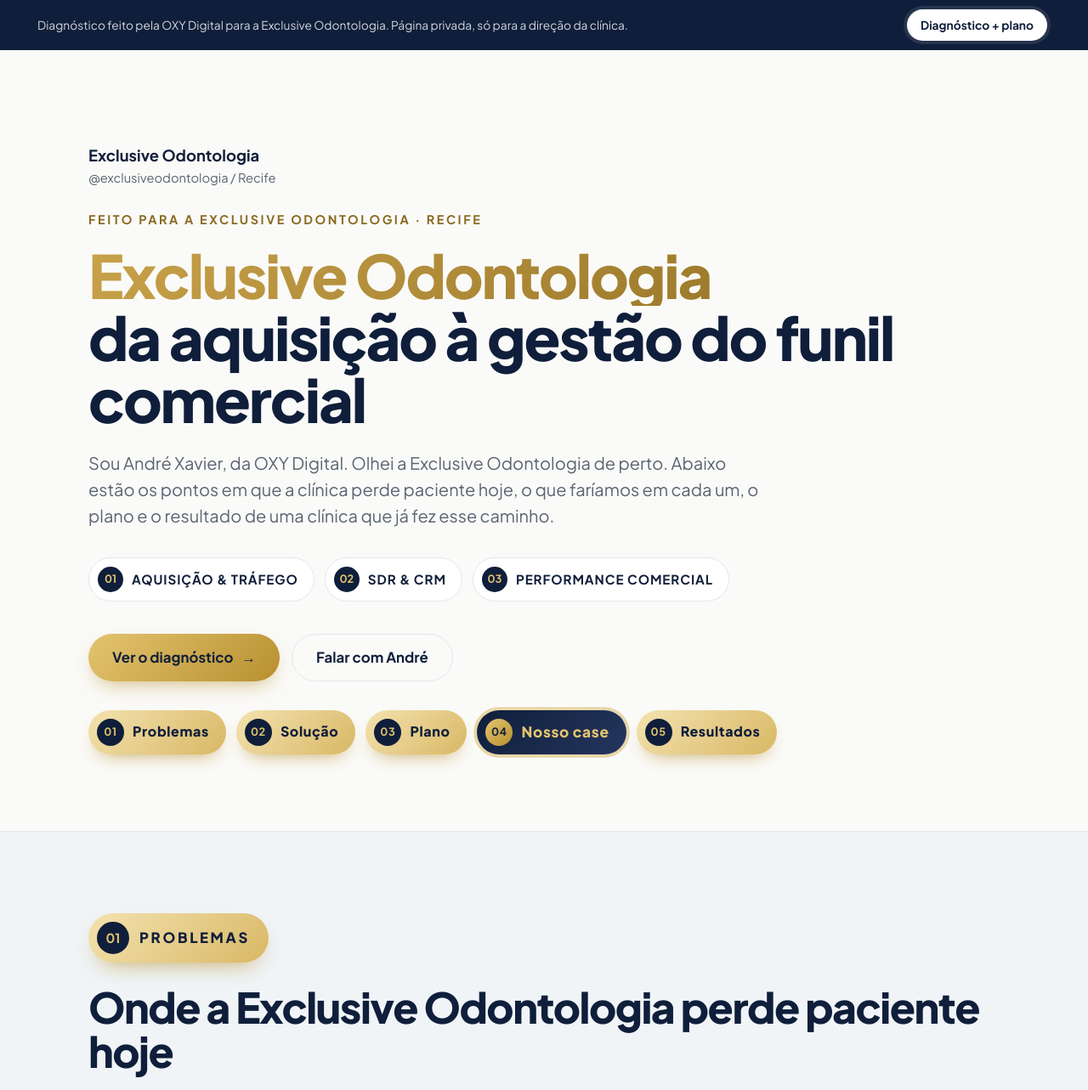
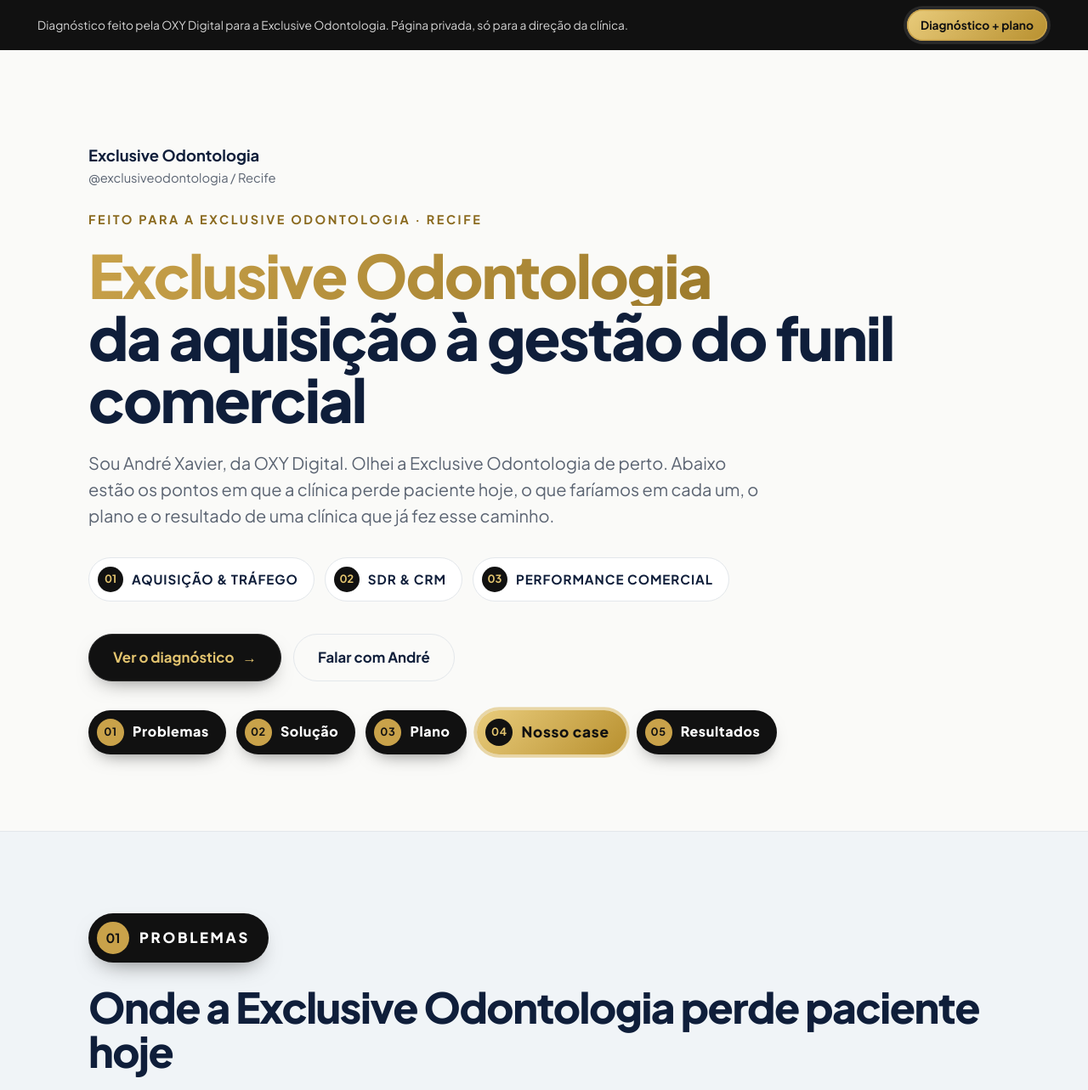
Before and after one commit to oxi-digital/previas, a plain HTML site: page exclusive-odontologia/index.html in a window 1280 px wide. Shown: the top 1283 px of the page at 85% size. Drawn offline with Linux system fonts and the light colour scheme.

Commit message:
Exclusive: preto com dourado
Co-Authored-By: Claude Opus 5.5 <noreply@anthropic.com>
Claude-Session: https://claude.ai/code/session_01UhkRBwoPStjXsGcGe9kTd7

```diff
--- a/exclusive-odontologia/index.html
+++ b/exclusive-odontologia/index.html
@@ -375,14 +375,14 @@ details p{padding:0 24px 22px;color:var(--muted)}
 .px .sec{padding:96px 0}
 .px .sec.alt{background:var(--bg2)}
 .px .lbl{display:block;color:var(--td);font-weight:700;font-size:.9rem;letter-spacing:.18em;text-transform:uppercase;margin-bottom:18px}
-.px .sec .lbl.pilar{display:inline-flex;align-items:center;gap:12px;padding:10px 22px 10px 10px;border-radius:999px;background:linear-gradient(135deg,#F3E2B0,#D9B865);color:#0F1E3A;font-size:1.05rem;font-weight:800;letter-spacing:.16em;box-shadow:0 12px 28px -14px rgba(184,144,47,.9);margin-bottom:26px;animation:salta 3.2s infinite}
-.px .lbl.pilar b{display:grid;place-items:center;width:38px;height:38px;border-radius:50%;background:#0F1E3A;color:#E3C46F;font-size:.95rem;letter-spacing:0}
-.px .lbl.pilar.case{background:linear-gradient(135deg,#0F1E3A,#24365F);color:#E3C46F;font-size:1.2rem;padding:12px 26px 12px 12px;animation:salta 2.4s infinite,pulsoOxy 2.2s infinite}
-.px .lbl.pilar.case b{background:linear-gradient(135deg,#E3C46F,#B8902F);color:#0F1E3A;width:44px;height:44px}
+.px .sec .lbl.pilar{display:inline-flex;align-items:center;gap:12px;padding:10px 22px 10px 10px;border-radius:999px;background:#111111;color:#fff;font-size:1.05rem;font-weight:800;letter-spacing:.16em;box-shadow:0 12px 28px -14px rgba(0,0,0,.6);margin-bottom:26px;animation:salta 3.2s infinite}
+.px .lbl.pilar b{display:grid;place-items:center;width:38px;height:38px;border-radius:50%;background:#C9A24A;color:#111;font-size:.95rem;letter-spacing:0}
+.px .lbl.pilar.case{background:linear-gradient(135deg,#E9CC7C,#B8902F);color:#111;font-size:1.2rem;padding:12px 26px 12px 12px;animation:salta 2.4s infinite,pulsoOxy 2.2s infinite}
+.px .lbl.pilar.case b{background:#111;color:#E3C46F;width:44px;height:44px}
 .px .lead{font-size:1.25rem;color:var(--tx);max-width:40em;margin-top:22px;line-height:1.55}
 .px .card{background:#fff;border:1px solid var(--bd);border-radius:28px}
 .pill{display:inline-flex;align-items:center;gap:10px;min-height:56px;padding:0 28px;border-radius:999px;font-weight:700;font-size:1.05rem;text-decoration:none;cursor:pointer;border:0;font-family:inherit}
-.pill.t{background:linear-gradient(135deg,#E3C46F,#B8902F);color:#0F1E3A;box-shadow:0 10px 24px -10px rgba(184,144,47,.7)}.pill.t:hover{background:linear-gradient(135deg,#EACD7E,#A8812B)}
+.pill.t{background:#111111;color:#E3C46F;border:1px solid #2A2A2A;box-shadow:0 10px 24px -12px rgba(0,0,0,.55)}.pill.t:hover{background:#000;color:#F0D488}
 .pill.o{background:transparent;color:var(--n);border:1.5px solid var(--bd)}.pill.o:hover{border-color:var(--t)}
 .pill svg{width:20px;height:20px}
 .px-hero{padding:110px 0 90px;border-bottom:1px solid var(--bd)}
@@ -396,7 +396,7 @@ details p{padding:0 24px 22px;color:var(--muted)}
 .fluxo{text-align:center;margin-top:44px;font-weight:700;letter-spacing:.16em;text-transform:uppercase;color:var(--sl);font-size:.95rem}
 .trilha{list-style:none;padding:0;margin:34px 0 0;display:flex;flex-wrap:wrap;gap:10px 12px;align-items:center}
 .trilha li{display:inline-flex;align-items:center;gap:10px;background:#fff;border:1px solid var(--bd);border-radius:999px;padding:10px 18px 10px 10px;font-weight:700;font-size:.95rem;letter-spacing:.06em;text-transform:uppercase;color:var(--n)}
-.trilha li b{display:grid;place-items:center;width:30px;height:30px;border-radius:50%;background:#0F1E3A;color:#E3C46F;font-size:.8rem;letter-spacing:0}
+.trilha li b{display:grid;place-items:center;width:30px;height:30px;border-radius:50%;background:#111;color:#E3C46F;font-size:.8rem;letter-spacing:0}
 
 .px-hero h1 .cli{display:block;color:var(--t);background:linear-gradient(135deg,#C9A24A,#8A6A1F);-webkit-background-clip:text;background-clip:text;-webkit-text-fill-color:transparent}
 /* raio-x */
@@ -491,11 +491,11 @@ details p{padding:0 24px 22px;color:var(--muted)}
 
 /* problemas → solução → plano → case → resultados */
 .roteiro{display:flex;flex-wrap:wrap;gap:12px;margin-top:34px}
-.roteiro button{all:unset;cursor:pointer;display:inline-flex;align-items:center;gap:10px;padding:10px 20px 10px 10px;border-radius:999px;background:linear-gradient(135deg,#F3E2B0,#D9B865);font-weight:800;font-size:1rem;letter-spacing:.04em;color:#0F1E3A;box-shadow:0 10px 22px -12px rgba(184,144,47,.9);transition:transform .15s}
+.roteiro button{all:unset;cursor:pointer;display:inline-flex;align-items:center;gap:10px;padding:10px 20px 10px 10px;border-radius:999px;background:#111111;font-weight:800;font-size:1rem;letter-spacing:.04em;color:#fff;box-shadow:0 10px 22px -12px rgba(0,0,0,.6);transition:transform .15s}
 .roteiro button:hover{transform:translateY(-2px)}
-.roteiro button.case{background:linear-gradient(135deg,#0F1E3A,#24365F);color:#E3C46F;font-size:1.08rem;animation:salta 2.4s infinite,pulsoOxy 2.2s infinite}
-.roteiro button.case b{background:linear-gradient(135deg,#E3C46F,#B8902F);color:#0F1E3A}
-.roteiro button b{display:grid;place-items:center;width:32px;height:32px;border-radius:50%;background:#0F1E3A;color:#E3C46F;font-size:.8rem}
+.roteiro button.case{background:linear-gradient(135deg,#E9CC7C,#B8902F);color:#111;font-size:1.08rem;animation:salta 2.4s infinite,pulsoOxy 2.2s infinite}
+.roteiro button.case b{background:#111;color:#E3C46F}
+.roteiro button b{display:grid;place-items:center;width:32px;height:32px;border-radius:50%;background:#C9A24A;color:#111;font-size:.8rem}
 .roteiro button:hover{color:var(--n)}
 .roteiro button:focus-visible{outline:3px solid var(--g);outline-offset:2px}
 .px-marca{display:flex;align-items:center;gap:14px;margin-bottom:26px}
@@ -512,9 +512,9 @@ details p{padding:0 24px 22px;color:var(--muted)}
 .sol .pb i{flex:0 0 12px;height:12px;border-radius:50%;background:var(--c);margin-top:6px}
 .sol .pb b{font-weight:700;letter-spacing:.08em;text-transform:uppercase;font-size:.95rem;line-height:1.4}
 .sol .pb small{display:block;font-weight:700;letter-spacing:.12em;font-size:.72rem;color:var(--fc);margin-top:4px}
-.sol .seta{width:40px;height:40px;border-radius:50%;background:#0F1E3A;color:#E3C46F;display:grid;place-items:center;font-weight:800}
+.sol .seta{width:40px;height:40px;border-radius:50%;background:#111;color:#E3C46F;display:grid;place-items:center;font-weight:800}
 .sol .rs p{color:var(--n);font-size:1.05rem;line-height:1.5}
-.sol .rs em{display:inline-block;margin-top:8px;font-style:normal;font-weight:700;font-size:.78rem;letter-spacing:.12em;text-transform:uppercase;color:var(--td);background:var(--t-soft);padding:5px 12px;border-radius:999px}
+.sol .rs em{display:inline-block;margin-top:8px;font-style:normal;font-weight:700;font-size:.78rem;letter-spacing:.12em;text-transform:uppercase;color:#E3C46F;background:#111;padding:5px 12px;border-radius:999px}
 .frentes{display:grid;grid-template-columns:repeat(3,1fr);gap:18px;margin-top:34px}
 .frentes .card{padding:28px 28px 30px}
 .frentes .n{font-size:2.6rem;font-weight:800;color:var(--t);line-height:1;letter-spacing:-.04em}
@@ -574,7 +574,7 @@ details p{padding:0 24px 22px;color:var(--muted)}
 .ad-prova .g{font-weight:800;font-size:1.05rem;letter-spacing:.02em}
 .ad-prova .g em{font-style:normal;color:#8A6A1F}
 .ad-split .top{padding-top:22px}
-.px .ig-head .selo{background:#0F1E3A;color:#E3C46F}
+.px .ig-head .selo{background:#111;color:#E3C46F}
 .ad-split .cols{margin-bottom:4px}
 .ad-prova .sel{display:inline-block;background:#0F1E3A;color:#E3C46F;font-weight:800;font-size:.85rem;padding:8px 14px;border-radius:999px}
 .ad-cta{display:flex;justify-content:space-between;align-items:center;padding:12px 14px;background:#F2F4F7;font-weight:700;font-size:.9rem;color:#0F1E3A;border-bottom:1px solid #EFEFEF}
@@ -602,19 +602,19 @@ details p{padding:0 24px 22px;color:var(--muted)}
   .hero .btn,.local .btn{width:100%;justify-content:center}
 }
 /* ===== Barra OXY da prévia ===== */
-.previa{position:sticky;top:0;z-index:40;background:#0F1E3A;color:#fff;font-family:"Plus Jakarta Sans",system-ui,sans-serif;font-size:.86rem}
+.previa{position:sticky;top:0;z-index:40;background:#111111;color:#fff;font-family:"Plus Jakarta Sans",system-ui,sans-serif;font-size:.86rem}
 .previa .wrap{max-width:1240px;display:flex;align-items:center;gap:14px;min-height:58px;flex-wrap:wrap;padding-top:7px;padding-bottom:7px}
 .previa p{flex:1;min-width:200px;opacity:.82}
 .tabs{display:flex;gap:4px;background:rgba(255,255,255,.1);padding:4px;border-radius:999px}
 .tabs button{all:unset;cursor:pointer;padding:8px 16px;border-radius:999px;font-weight:700;font-size:.86rem;color:#fff}
 .tabs button[aria-selected="true"]{background:#fff;color:#0F1E3A}
-.tabs button#tab-plano{background:linear-gradient(135deg,#E3C46F,#B8902F);color:#0F1E3A;animation:pulsoOxy 2.2s infinite}
-.tabs button#tab-plano[aria-selected="true"]{background:#fff;color:#0F1E3A;animation:none}
+.tabs button#tab-plano{background:#111;color:#E3C46F;box-shadow:inset 0 0 0 1.5px #C9A24A;animation:pulsoOxy 2.2s infinite}
+.tabs button#tab-plano[aria-selected="true"]{background:linear-gradient(135deg,#E9CC7C,#B8902F);color:#111;animation:none}
 .tabs button:focus-visible{outline:3px solid #F2B705}
 @keyframes pulsoOxy{0%{box-shadow:0 0 0 0 rgba(217,184,101,.8)}70%{box-shadow:0 0 0 12px rgba(217,184,101,0)}100%{box-shadow:0 0 0 0 rgba(217,184,101,0)}}
 @keyframes pulsoAc{0%{box-shadow:0 0 0 0 var(--acp)}70%{box-shadow:0 0 0 14px transparent}100%{box-shadow:0 0 0 0 transparent}}
 @keyframes salta{0%,100%{transform:translateY(0)}8%{transform:translateY(-6px)}16%{transform:translateY(0)}22%{transform:translateY(-3px)}28%{transform:translateY(0)}}
-.ir-plano{position:fixed;left:22px;bottom:22px;z-index:45;display:flex;align-items:center;gap:12px;padding:12px 18px 12px 12px;border-radius:18px;background:linear-gradient(135deg,#E3C46F,#B8902F);color:#fff;font-family:"Plus Jakarta Sans",system-ui,sans-serif;box-shadow:0 18px 40px -12px rgba(15,30,58,.65);border:0;cursor:pointer;text-align:left;opacity:0;pointer-events:none;translate:0 20px;transition:opacity .35s,translate .35s}
+.ir-plano{position:fixed;left:22px;bottom:22px;z-index:45;display:flex;align-items:center;gap:12px;padding:12px 18px 12px 12px;border-radius:18px;background:#111111;color:#fff;font-family:"Plus Jakarta Sans",system-ui,sans-serif;box-shadow:0 18px 40px -12px rgba(15,30,58,.65);border:0;cursor:pointer;text-align:left;opacity:0;pointer-events:none;translate:0 20px;transition:opacity .35s,translate .35s}
 .ir-plano.on{opacity:1;pointer-events:auto;translate:0 0;animation:pulsoOxy 2.2s infinite}
 .ir-plano i{width:40px;height:40px;border-radius:12px;background:rgba(255,255,255,.18);display:grid;place-items:center;font-style:normal;font-size:1.25rem}
 .ir-plano b{display:block;font-size:.95rem;line-height:1.2}
@@ -763,7 +763,7 @@ details p{padding:0 24px 22px;color:var(--muted)}
 .ds-oxy .b{display:flex;align-items:center;gap:24px;flex-wrap:wrap;justify-content:space-between;background:linear-gradient(135deg,#0F1E3A,#17345E);border:1px solid rgba(103,165,170,.35);border-radius:22px;padding:28px 32px;font-family:"Plus Jakarta Sans",sans-serif}
 .ds-oxy .b p{color:#C9D6E6;max-width:40em}
 .ds-oxy .b p b{color:#fff}
-.ds-oxy .bto{display:inline-flex;align-items:center;gap:10px;min-height:52px;padding:0 24px;border-radius:12px;background:linear-gradient(135deg,#E3C46F,#B8902F);color:#fff;border:0;cursor:pointer;font:700 .98rem "Plus Jakarta Sans",sans-serif;animation:pulsoOxy 2.2s infinite}
+.ds-oxy .bto{display:inline-flex;align-items:center;gap:10px;min-height:52px;padding:0 24px;border-radius:12px;background:#111111;color:#fff;border:0;cursor:pointer;font:700 .98rem "Plus Jakarta Sans",sans-serif;animation:pulsoOxy 2.2s infinite}
 @media (prefers-reduced-motion:reduce){.roteiro button.case,.px .lbl.pilar,.ad-cta,.ds .bt.wa,.ds-flut,.ir-plano.on,.tabs button#tab-plano,.ds-oxy .bto{animation:none}}
 @media (max-width:900px){
   .ds section{padding:66px 0}
```
